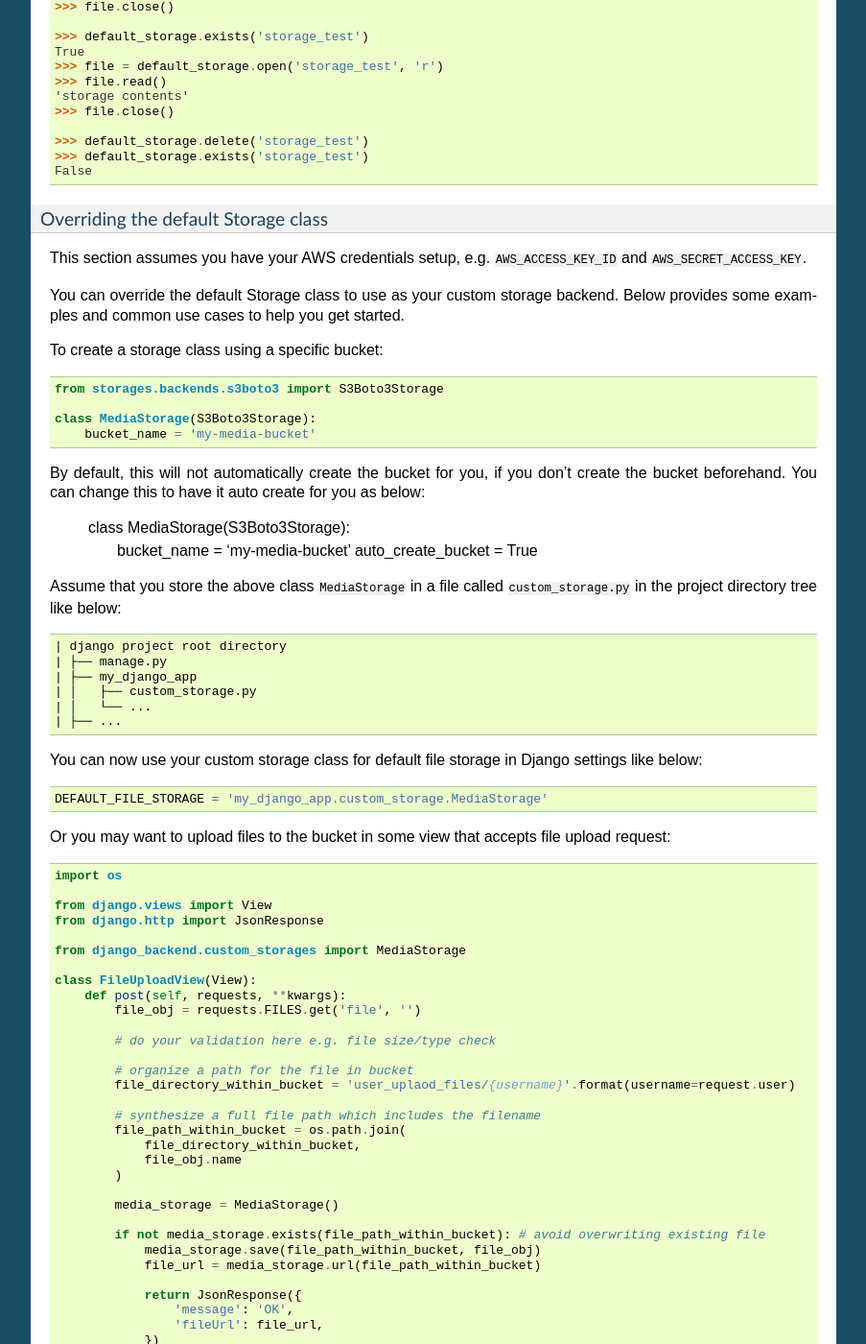
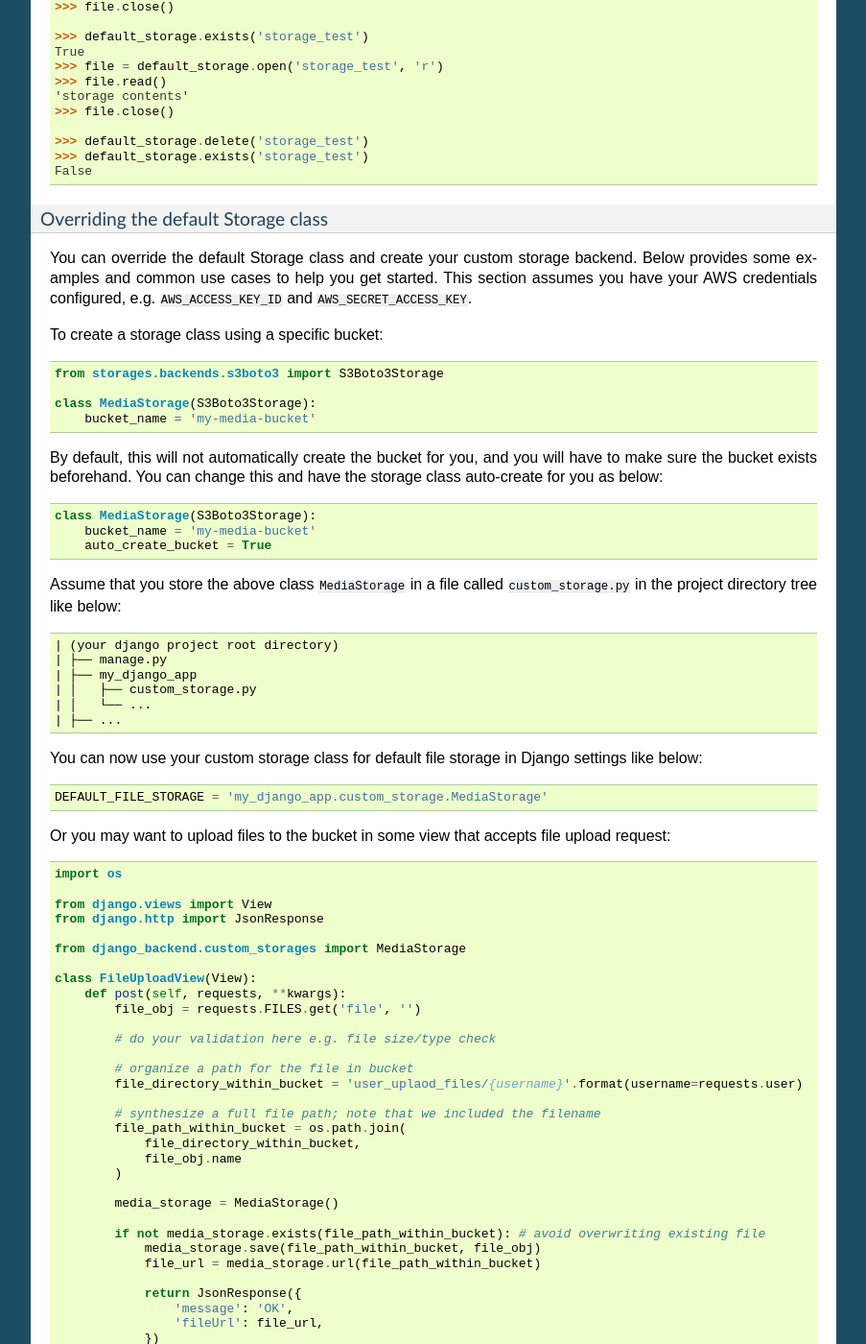
Before and after one commit to jschneier/django-storages, a Sphinx documentation site: the page built from docs/backends/amazon-S3.rst, in a window 1280 px wide and 1400 px high, scrolled down 4330 px. Shown: the whole window at 96% size, without its empty margins (198-1101 px from the left). Built offline with Sphinx 7.4.7, drawn with Linux system fonts in a browser that asks for light colours; some of the changed text lies outside the part shown.

Commit message:
fix typo; improve phrasing

```diff
--- a/docs/backends/amazon-S3.rst
+++ b/docs/backends/amazon-S3.rst
@@ -257,9 +257,7 @@ Standard file access options are available, and work as expected::
 Overriding the default Storage class
 ^^^^^^^^^^^^^^^^^^^^^^^^^^^^^^^^^^^^
 
-This section assumes you have your AWS credentials setup, e.g. ``AWS_ACCESS_KEY_ID`` and ``AWS_SECRET_ACCESS_KEY``.
-
-You can override the default Storage class to use as your custom storage backend. Below provides some examples and common use cases to help you get started.
+You can override the default Storage class and create your custom storage backend. Below provides some examples and common use cases to help you get started. This section assumes you have your AWS credentials configured, e.g. ``AWS_ACCESS_KEY_ID`` and ``AWS_SECRET_ACCESS_KEY``.
 
 To create a storage class using a specific bucket::
 
@@ -268,7 +266,7 @@ To create a storage class using a specific bucket::
     class MediaStorage(S3Boto3Storage):
         bucket_name = 'my-media-bucket'
 
-By default, this will not automatically create the bucket for you, if you don't create the bucket beforehand. You can change this to have it auto create for you as below:
+By default, this will not automatically create the bucket for you, and you will have to make sure the bucket exists beforehand. You can change this and have the storage class auto-create for you as below::
 
     class MediaStorage(S3Boto3Storage):
         bucket_name = 'my-media-bucket'
@@ -277,7 +275,7 @@ By default, this will not automatically create the bucket for you, if you don't
 
 Assume that you store the above class ``MediaStorage`` in a file called ``custom_storage.py`` in the project directory tree like below::
 
-    | django project root directory
+    | (your django project root directory)
     | ├── manage.py
     | ├── my_django_app
     | │   ├── custom_storage.py
@@ -304,9 +302,9 @@ Or you may want to upload files to the bucket in some view that accepts file upl
             # do your validation here e.g. file size/type check
 
             # organize a path for the file in bucket
-            file_directory_within_bucket = 'user_uplaod_files/{username}'.format(username=request.user)
+            file_directory_within_bucket = 'user_uplaod_files/{username}'.format(username=requests.user)
 
-            # synthesize a full file path which includes the filename
+            # synthesize a full file path; note that we included the filename
             file_path_within_bucket = os.path.join(
                 file_directory_within_bucket,
                 file_obj.name
@@ -324,12 +322,16 @@ Or you may want to upload files to the bucket in some view that accepts file upl
                 })
             else:
                 return JsonResponse({
-                    'message': 'Error: file {filename} already exists at {file_directory} in bucket {bucket_name}'.format(filename=file_obj.name, file_directory=file_directory_within_bucket, bucket_name=media_storage.bucket_name),
+                    'message': 'Error: file {filename} already exists at {file_directory} in bucket {bucket_name}'.format(
+                        filename=file_obj.name,
+                        file_directory=file_directory_within_bucket,
+                        bucket_name=media_storage.bucket_name
+                    ),
                 }, status=400)
 
-A side note is that in order for `media_storage.url()` to work with the bucket name you specified in your custom storage class, make sure you don't have `AWS_S3_CUSTOM_DOMAIN` setup in your `settings.py`, otherwise the `.url()` function will always use `AWS_S3_CUSTOM_DOMAIN` to generate file url. If your `AWS_S3_CUSTOM_DOMAIN` and your custom storage class are using different bucket, this will generate the wrong url.
+A side note is that if you have ``AWS_S3_CUSTOM_DOMAIN`` setup in your `settings.py`, by default the storage class will always use ``AWS_S3_CUSTOM_DOMAIN`` to generate url.
 
-In case you need `AWS_S3_CUSTOM_DOMAIN` for CDN and it's using a different bucket from your custom storage, you will need to explicitly specifiy `custom_domain` like below::
+If your ``AWS_S3_CUSTOM_DOMAIN`` is pointing to a different bucket than your custom storage class, the ``.url()`` function will give you the wrong url. In such case, you will have to configure your storage class and explicitly specifiy `custom_domain` as below::
 
     class MediaStorage(S3Boto3Storage):
         bucket_name = 'my-media-bucket'
```
